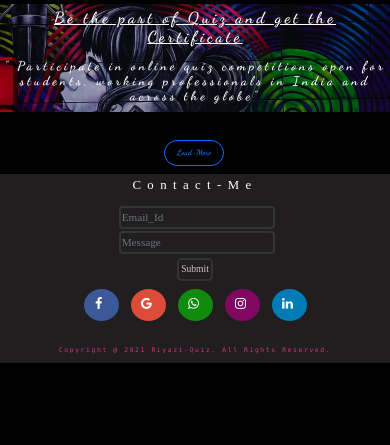
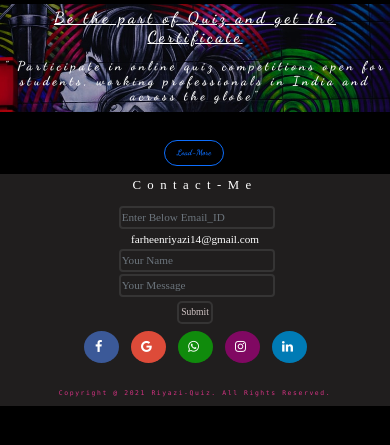
Before and after one commit to Farheen-14/Riyazi-Online-Quiz-App-Get-Certifcate, a Django app: page /about/ in a window 390 px wide. Shown: the part 122-567 px from the top of the page. Run offline with Django 3.2, Linux system fonts and the light colour scheme.

Commit message:
some changes in enquiry table

```diff
--- a/app1/models.py
+++ b/app1/models.py
@@ -56,3 +56,4 @@ class exam(models.Model):
 class contact_me(models.Model):
     user_mail = models.EmailField()
     user_message= models.CharField(max_length=300)
+    user_name = models.CharField(max_length=300, null=True)
--- a/app1/views.py
+++ b/app1/views.py
@@ -63,13 +63,14 @@ def footer1(request):
     enquiry_mail = contact_me.objects.all()
     if request.method == 'POST':
         enqmail = request.POST['user_mail']
+        enqname = request.POST['user_name']
         enqmsg = request.POST['user_message']
-        enquiry = contact_me(user_mail=enqmail,user_message=enqmsg)
+        enquiry = contact_me(user_mail=enqmail,user_message=enqmsg,user_name=enqname)
         enquiry.save()
         print("Your enquiry is submitted")
         # email sending
         subject = 'User Enquiry From Riyazi-Quiz'
-        message = f'Hi, Riyazi-Quiz \n{enquiry.user_message}, \nThank & Regards \n{enquiry.user_mail}'
+        message = f'Hi, Riyazi-Quiz \n{enquiry.user_message}, \nThank & Regards \n{enquiry.user_name}'
         email_from = settings.EMAIL_HOST_USER
         recipient_list = [enquiry.user_mail, ]
         send_mail( subject, message, email_from, recipient_list)
--- a/template/footer1.html
+++ b/template/footer1.html
@@ -18,8 +18,10 @@
       <div class="form">
             <form action="{% url 'footer1' %}" class="submition" method="POST">
             {% csrf_token %}
-            <input type="text" class="form-control" id="enqtxt" name="user_mail" placeholder="Email_Id" required>
-            <input type="text" class="form-control" id="enqtxt" name="user_message" placeholder="Message" required>
+            <input type="text" class="form-control" id="enqtxt" name="user_mail" placeholder="Enter Below Email_ID" required>
+            <div id="adminenq" class="form-text">farheenriyazi14@gmail.com </div>
+            <input type="text" class="form-control" id="enqtxt" name="user_name" placeholder="Your Name" required>
+            <input type="text" class="form-control" id="enqtxt" name="user_message" placeholder="Your Message" required>
             <button type="submit" class="enq"  onclick="confirmation()">Submit </button>
             </form>
         </div>
@@ -57,7 +59,13 @@
    font-family: 'Times New Roman', Times, serif;
    margin: 1%;
    border: 2px solid rgb(53, 52, 52);
-
+  }
+  #adminenq{
+    background-color: transparent;
+    color: white;
+    font-family: 'Times New Roman', Times, serif;
+    letter-spacing: 0.2rem;
+    margin: 1%
   }
  .enq{
   background-color: transparent;
@@ -129,6 +137,13 @@
           @media screen and (max-width: 910px) {
             #enqtxt{
               font-size: 0.8rem;
+              color: white;
+            }
+            #adminenq{
+              font-size: 0.8rem;
+              color: white;
+              letter-spacing: 0.2rem;
+
             }
             .enq{
             margin-top: 2%;
@@ -160,6 +175,13 @@
         @media screen and (max-width: 750px) {
           #enqtxt{
             font-size: 0.8rem;
+            color: white;
+          }
+          #adminenq{
+            font-size: 0.8rem;
+            color: white;
+            letter-spacing: 0.1rem;
+
           }
           .enq{
           margin-top: 2%;
@@ -192,6 +214,12 @@
         @media screen and (max-width: 550px) {
           #enqtxt{
             font-size: 0.7rem;
+            color: white;
+          }
+          #adminenq{
+            font-size: 0.7rem;
+            letter-spacing: 0rem;
+            color: white;
           }
           .enq{
           margin-top: 2%;
@@ -225,6 +253,12 @@
           #enqtxt{
             font-size: 0.7rem;
             padding: 0.7%;
+            color: white;
+          }
+          #adminenq{
+            font-size: 0.7rem;
+            letter-spacing: 0rem;
+            color: white;
           }
           .enq{
           margin-top: 2%;
```
Also changed, not shown: media/media/B612_20181221_182316_765.jpg (added).
